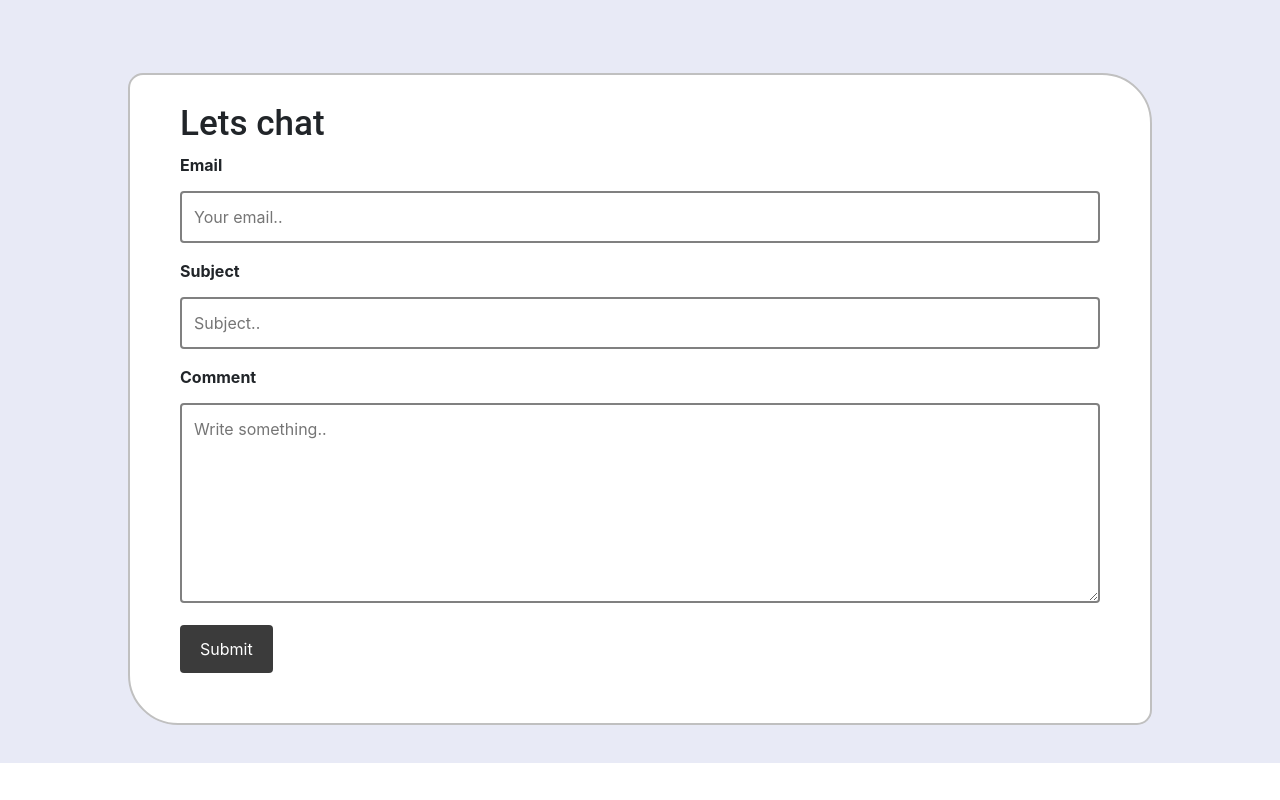
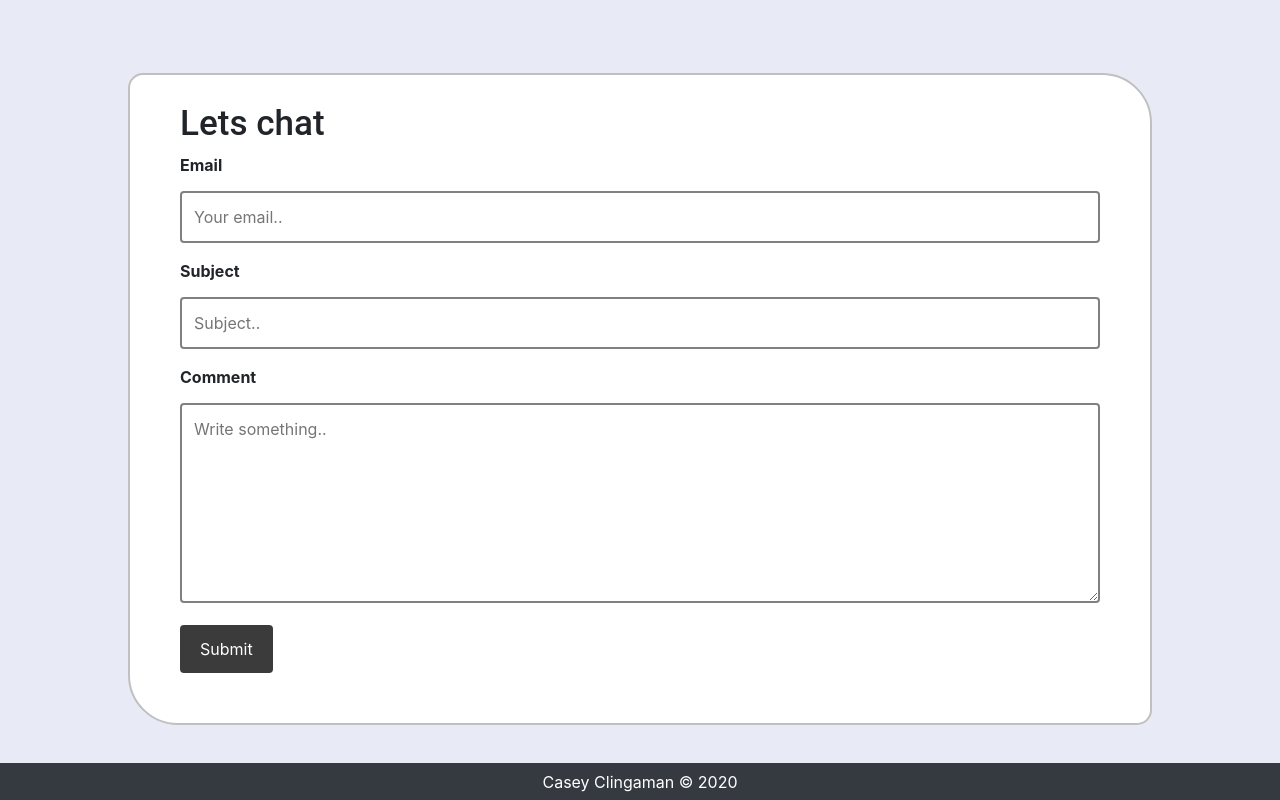
Before and after one commit to caseycling/portfolio, a React (Create React App) app in the folder client/: page / in a window 1280 px wide. Shown: the part 2666-3466 px from the top of the page. Before the commit the page ends 3429 px from the top, so only its background shows below. Built offline with nearby package versions, Linux system fonts and the light colour scheme; a web font is replaced by a local one.

Commit message:
Incorporated footer component

```diff
--- a/client/src/pages/Home/Home.js
+++ b/client/src/pages/Home/Home.js
@@ -4,7 +4,8 @@ import NavagationBar from '../../components/Navbar/Navbar'
 import About from '../../components/About/About';
 import Contact from '../../components/Contact/Contact.js';
 import Projects from '../../components/Projects/Projects';
-import Technologies from '../../components/Technologies/Technologies.js'
+import Technologies from '../../components/Technologies/Technologies.js';
+import Footer from '../../components/Footer/Footer.js'
 
 function Home() {
   return (
@@ -14,6 +15,7 @@ function Home() {
         <Technologies />
         <Projects />
         <Contact />
+        <Footer />
 
     </div >
   );
```
